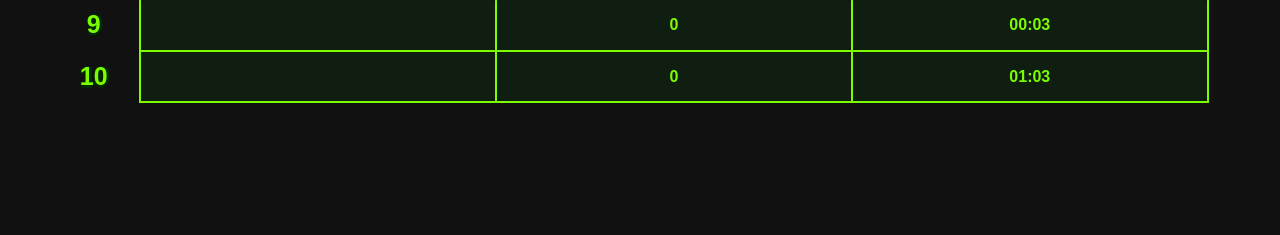
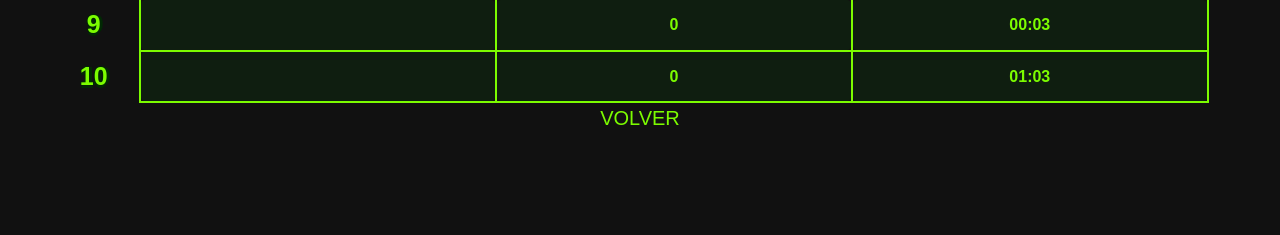
Before and after one commit to NotAlba/Projecte_Terminal_Fallout, a PHP site: page /html/ranking.php in a window 1280 px wide. Shown: the part 565-800 px from the top of the page. Run offline with PHP 8.4, Linux system fonts and the light colour scheme; lists and menus that the app fills with data are empty.

Commit message:
ligeras correcciones

```diff
--- a/css/styleDatos.css
+++ b/css/styleDatos.css
@@ -3,9 +3,8 @@
   width: 500px;
   height: 200px;
   text-align: center;
-  margin-top: -500px;
+  padding-top: 200px;;
   font-size: 25px;
-
 }
 
 .textDatos{
--- a/css/styleRanking.css
+++ b/css/styleRanking.css
@@ -85,3 +85,29 @@ body{
 		display: flex;
 
 	}
+
+
+	.volver{
+	  position: relative;
+	  width: 100%;
+	  height: 100%;
+	  text-align: center;
+	  line-height: 200%;
+	}
+
+	.volver input{
+	  border: none;
+	  background-color: transparent;
+	  width:200px;
+	  height: 30px;
+	  color: #7CFC00;
+	  font-family: 'Share Tech Mono', Arial, monospace ;
+	  font-size: 20px;
+	}
+
+	.volver input:hover{
+	  background-color: #67FF1D;
+	  color: #000;
+	  cursor: pointer;
+
+	}
--- a/html/ranking.php
+++ b/html/ranking.php
@@ -77,5 +77,12 @@ function obtenerDatos(){
 		</div>
 	</div>
 
+
+	<div class="volver">
+		<form action="../index.php">
+		 <input type="submit" value="VOLVER" />
+		</form>
+	</div>
+
 	</body>
 </html>
--- a/js/jsWork2.js
+++ b/js/jsWork2.js
@@ -46,7 +46,6 @@ function comprobar_pal(id,palabraCorrecta){
 			document.getElementById("intentos").innerHTML = intentosGlobal + " ATTEMPT(S) LEFT: " + vida.repeat(intentosGlobal);
 		}else{
 			__juegoPerdido();
-			cronoFin();
 		}
 	}
 
@@ -111,7 +110,7 @@ function __rellenarMensajes(contador){
 }
 
 function __juegoPerdido(){
-	document.getElementsByClassName("caracteres")[0].innerText = "has bloqueado el terminal!";
+	document.getElementsByClassName("caracteres")[0].innerText = "";
 	document.getElementById("intentos").innerHTML = "TERMINAL BLOQUEADA";
 	document.getElementsByClassName("codigo")[0].innerText = "";
 	document.getElementsByClassName("codigo")[1].innerText = "";
@@ -129,7 +128,7 @@ function __juegoPerdido(){
 
 function __juegoGanado(){
 	let mensajesFallo = document.getElementsByClassName("mensajeFallo");
-	document.getElementsByClassName("caracteres")[0].innerText = "has desbloqueado el terminal!";
+	document.getElementsByClassName("caracteres")[0].innerText = "";
 	document.getElementById("intentos").innerHTML = "TERMINAL DESBLOQUEADA";
 	document.getElementsByClassName("codigo")[0].innerText = "";
 	document.getElementsByClassName("codigo")[1].innerText = "";
--- a/php/WriteData.php
+++ b/php/WriteData.php
@@ -11,7 +11,8 @@
 		<div id="fondo">
 
       <img src="../img/pantalla.png" alt="fondo_pantalla">
-
+			<div id="pantalla-texto">
+				<div id="efecto"></div>
 				<div id="cargaDatos">
 					<p>DATOS GUARDADOS EN EL FICHERO</p>
 
@@ -23,6 +24,8 @@
 					 <input type="submit" value="VOLVER" />
 					</form>
 				</div>
+			</div>
+
 
 
 		</div>
```
Also changed, not shown: css/style.css (+6 -14 lines), html/index.php (+7 -5 lines), index.php (+2 -9 lines). Lines whose indentation alone changed are shown as unchanged.
